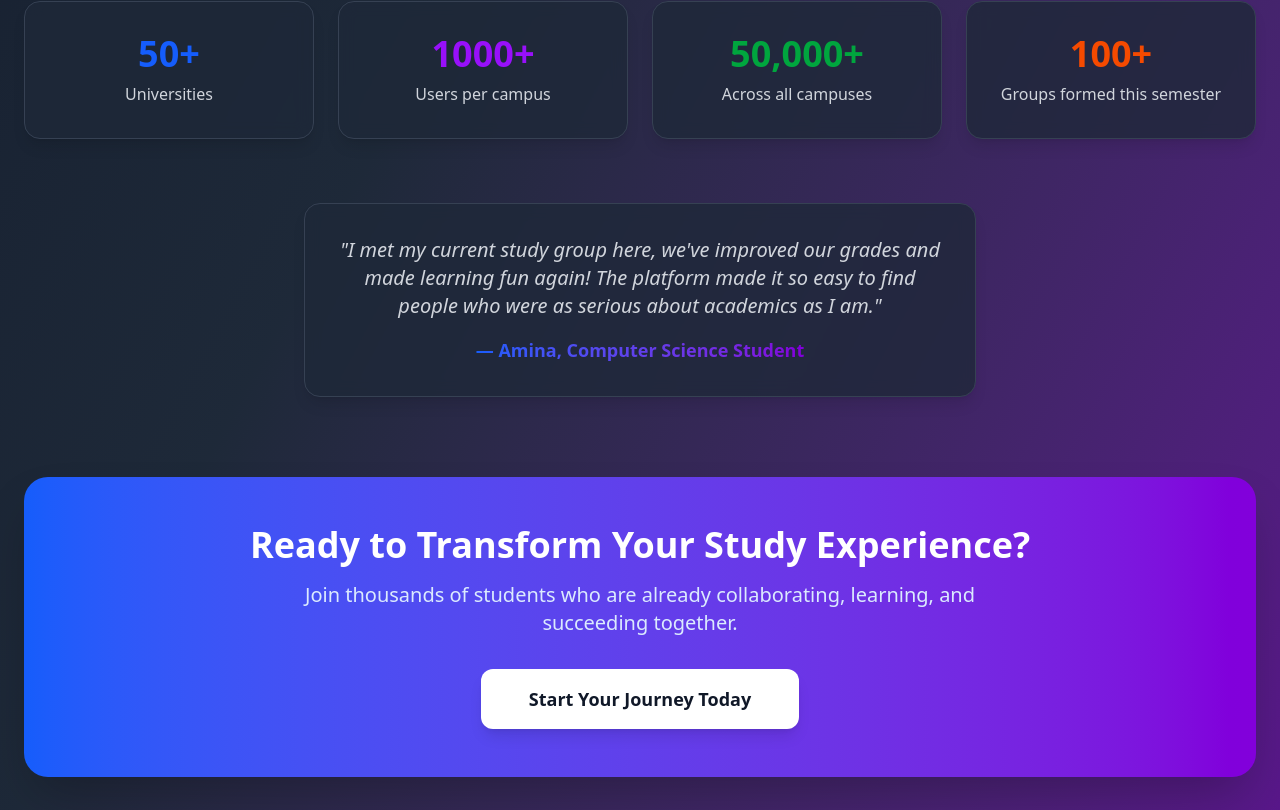
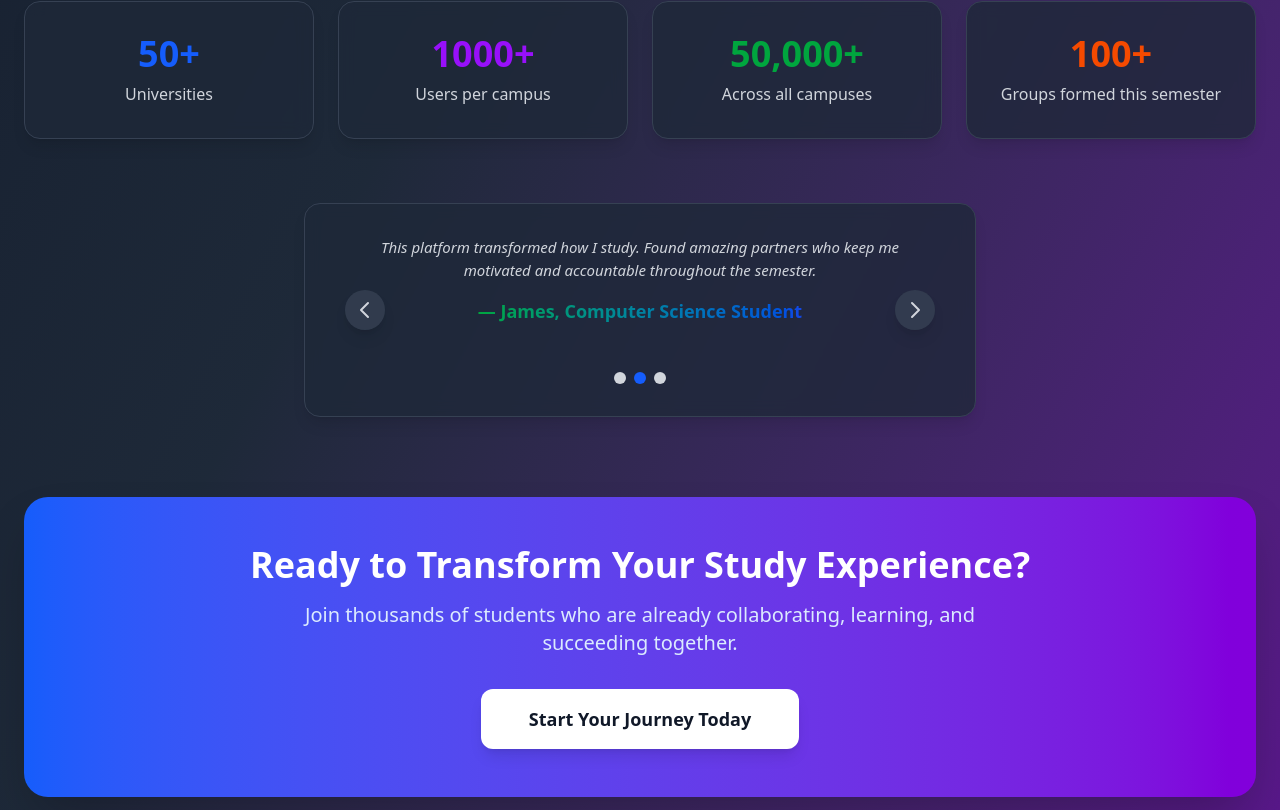
Before and after one commit to nianod/Group-connect, a React (Vite) app in the folder Clients/: page / in a window 1280 px wide. Shown: the part 1541-2351 px from the top of the page. Built offline with nearby package versions, Linux system fonts and the light colour scheme.

Commit message:
login auth

```diff
--- a/Clients/src/App.tsx
+++ b/Clients/src/App.tsx
@@ -22,10 +22,10 @@ const App = () => {
         <Routes>
            <Route element={<Layout />}>
               <Route path="/" element={<Landing/>} />
-              <Route path="connect" element={<Connect/>} />
-              <Route path="register" element={<SignUp/>} />
-              <Route path="login" element={<SignIn/>} />
-              <Route path="home" element={<Home/>} />
+              <Route path="/connect" element={<Connect/>} />
+              <Route path="/register" element={<SignUp/>} />
+              <Route path="/login" element={<SignIn/>} />
+              <Route path="/home" element={<Home/>} />
            </Route>
         </Routes>
       </Router>
--- /dev/null
+++ b/Clients/src/Components/Layout/Carousel.tsx
@@ -0,0 +1,108 @@
+import { useState, useEffect } from 'react';
+
+const Carousel = () => {
+  const [currentSlide, setCurrentSlide] = useState(0);
+  const totalSlides = 3;
+
+  const testimonials = [
+    {
+      id: 1,
+      text: "I met my current study group here, we've improved our grades and made learning fun again! The platform made it so easy to find people who were as serious about academics as I am.",
+      author: "Arnold, Founder",
+      gradient: "from-blue-600 to-purple-700"
+    },
+    {
+      id: 2,
+      text: "This platform transformed how I study. Found amazing partners who keep me motivated and accountable throughout the semester.",
+      author: "James, Computer Science Student",
+      gradient: "from-green-600 to-blue-700"
+    },
+    {
+      id: 3,
+      text: "As an international student, finding study buddies was challenging until I discovered this platform. Now I have friends to study with every day!",
+      author: "Sofia, Software Engineer",
+      gradient: "from-purple-600 to-pink-700"
+    }
+  ];
+
+  const nextSlide = () => {
+    setCurrentSlide((prev) => (prev + 1) % totalSlides);
+  };
+
+  const prevSlide = () => {
+    setCurrentSlide((prev) => (prev - 1 + totalSlides) % totalSlides);
+  };
+
+  const goToSlide = (index: any) => {
+    setCurrentSlide(index);
+  };
+
+  // Auto-advance slides
+  useEffect(() => {
+    const interval = setInterval(nextSlide, 5000);
+    return () => clearInterval(interval);
+  }, []);
+
+  return (
+    <div className="max-w-4xl mx-auto">
+      <div className="bg-white/80 dark:bg-gray-800/80 backdrop-blur-sm rounded-2xl p-8 shadow-lg border border-gray-200 dark:border-gray-700">
+
+        <div className="relative overflow-hidden">
+
+          <div
+            className="flex transition-transform duration-500 ease-in-out"
+            style={{ transform: `translateX(-${currentSlide * 100}%)` }}
+          >
+            {testimonials.map((testimonial) => (
+              <div key={testimonial.id} className="w-full flex-shrink-0 px-4">
+                <p className="text-[15px] text-gray-700 dark:text-gray-300 italic mb-4 text-center">
+                  {testimonial.text}
+                </p>
+                <div className="text-center">
+                  <span className={`bg-gradient-to-r ${testimonial.gradient} bg-clip-text text-transparent font-semibold text-lg`}>
+                    — {testimonial.author}
+                  </span>
+                </div>
+              </div>
+            ))}
+          </div>
+
+
+          <div className="flex justify-center space-x-2 mt-6">
+            {testimonials.map((_, index) => (
+              <button
+                key={index}
+                onClick={() => goToSlide(index)}
+                className={`w-3 h-3 rounded-full transition-all duration-300 ${
+                  index === currentSlide
+                    ? 'bg-blue-600'
+                    : 'bg-gray-300 hover:bg-blue-400'
+                }`}
+              />
+            ))}
+          </div>
+
+          {/* Navigation Arrows */}
+          <button
+            onClick={prevSlide}
+            className="absolute left-2 top-1/2 transform -translate-y-1/2 bg-white/80 dark:bg-gray-700/80 rounded-full p-2 shadow-lg hover:bg-white dark:hover:bg-gray-600 transition-colors duration-200"
+          >
+            <svg className="w-6 h-6 text-gray-700 dark:text-gray-300" fill="none" stroke="currentColor" viewBox="0 0 24 24">
+              <path strokeLinecap="round" strokeLinejoin="round" strokeWidth={2} d="M15 19l-7-7 7-7" />
+            </svg>
+          </button>
+          <button
+            onClick={nextSlide}
+            className="absolute right-2 top-1/2 transform -translate-y-1/2 bg-white/80 dark:bg-gray-700/80 rounded-full p-2 shadow-lg hover:bg-white dark:hover:bg-gray-600 transition-colors duration-200"
+          >
+            <svg className="w-6 h-6 text-gray-700 dark:text-gray-300" fill="none" stroke="currentColor" viewBox="0 0 24 24">
+              <path strokeLinecap="round" strokeLinejoin="round" strokeWidth={2} d="M9 5l7 7-7 7" />
+            </svg>
+          </button>
+        </div>
+      </div>
+    </div>
+  );
+};
+
+export default Carousel;
--- a/Clients/src/Pages/Auth/SignIn.tsx
+++ b/Clients/src/Pages/Auth/SignIn.tsx
@@ -1,6 +1,7 @@
 import { useState } from "react";
 import { FaGoogle, FaGithub } from "react-icons/fa";
 import { Link, useNavigate } from "react-router-dom";
+import axios from "axios";
 
 interface SignIn2Props {
   heading?: string;
@@ -19,13 +20,21 @@ const SignIn = ({ heading = "Welcome Back" }: SignIn2Props) => {
     setLoading(true)
     setError("")
 
-    try {
+    try{
       //  API call
       await new Promise(resolve => setTimeout(resolve, 1500));
 
+      const response = await axios.post('http://127.0.0.1:8000/signin', {
+        email,
+        password
+      })
 
-
-      navigate("/home");
+      if(response.data.token) {
+        localStorage.setItem('Tooken', response.data.token)
+        navigate("/home");
+      }else {
+        setError(response.data.error || "Login Failed")
+      }
     } catch (err) {
       setError("Invalid email or password. Please try again.");
     } finally {
--- a/Clients/src/Pages/Landing.tsx
+++ b/Clients/src/Pages/Landing.tsx
@@ -2,6 +2,7 @@ import { ArrowRight, Star, Users, Calendar, MessageSquare, Brain } from "lucide-
 import { Link } from "react-router-dom";
 import { useState, useEffect } from "react";
 import { useNavigate } from "react-router-dom";
+import Carousel from "../Components/Layout/Carousel";
 
 const Landing = () => {
   const movingText = [
@@ -87,9 +88,18 @@ const Landing = () => {
   ];
 
   return (
-    <div className="pt-20 bg-gradient-to-br from-blue-50 via-white to-purple-50 dark:from-gray-900 dark:via-gray-800 dark:to-purple-900 min-h-screen">
+    <div className="pt-10 bg-gradient-to-br from-blue-50 via-white to-purple-50 dark:from-gray-900 dark:via-gray-800 dark:to-purple-900 min-h-screen">
 
       <div className="max-w-7xl mx-auto px-6 py-16">
+        <div className="flex justify-end">
+          <Link
+            className="p-2 bg-gradient-to-r from-blue-600 to-purple-600 rounded-md px-5 font-semibold text-black hove:from-blue-700 hover:to-purple-800"
+            to="/register"
+          >
+            Get started
+          </Link>
+
+        </div>
         <div className="flex flex-col lg:flex-row justify-between items-center gap-12">
 
           <div className="flex flex-col max-w-2xl space-y-6">
@@ -238,16 +248,7 @@ const Landing = () => {
 
 
           <div className="max-w-2xl mx-auto">
-            <div className="bg-white/80 dark:bg-gray-800/80 backdrop-blur-sm rounded-2xl p-8 shadow-lg border border-gray-200 dark:border-gray-700">
-              <p className="text-xl text-gray-700 dark:text-gray-300 italic mb-4 text-center">
-                "I met my current study group here, we've improved our grades and made learning fun again! The platform made it so easy to find people who were as serious about academics as I am."
-              </p>
-              <div className="text-center">
-                <span className="bg-gradient-to-r from-blue-600 to-purple-700 bg-clip-text text-transparent font-semibold text-lg">
-                  — Amina, Computer Science Student
-                </span>
-              </div>
-            </div>
+              <Carousel />
           </div>
         </div>
 
```
Also changed, not shown: 1 other file (tests, documents, lock files or other folders).
